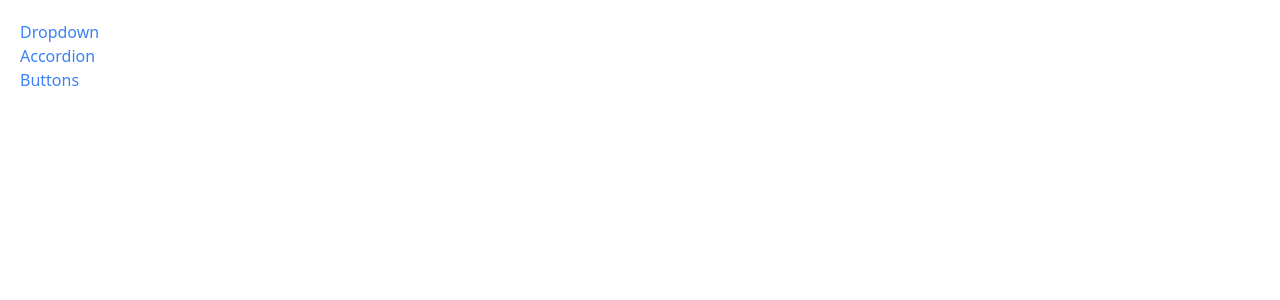
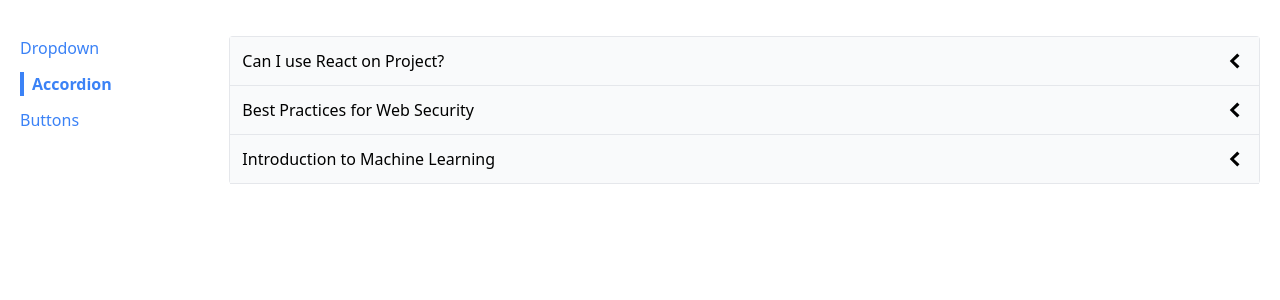
Before and after one commit to iamkrishna73/React-Comps, a React (Vite) app: page /accordion in a window 1280 px wide. Shown: the top 300 px of the page. Built offline with nearby package versions, Linux system fonts and the light colour scheme.

Commit message:
added style to navigation

```diff
--- a/src/App.jsx
+++ b/src/App.jsx
@@ -1,20 +1,24 @@
 import Link from './components/Link';
 import Route from './components/Route';
 import Sidebar from './components/Sidebar';
-import AccordianPage from './Pages/AccordianPage';
+import AccordionPage from './Pages/AccordianPage';
 import DropDownPage from './Pages/DropDownPage';
+import ButtonsPage from './Pages/ButtonsPage';
 
 function App() {
   return (
-    <div>
-       <Sidebar/>
+    <div className="container mx-auto grid grid-cols-6 gap-4 mt-4">
+      <Sidebar />
 
-      <div>
-        <Route path='/accordian'>
-          <AccordianPage />
-        </Route>
+      <div className="col-span-5">
         <Route path='/'>
           <DropDownPage />
+        </Route>
+        <Route path='/accordion'>
+          <AccordionPage />
+        </Route>
+        <Route path='/buttons'>
+          <ButtonsPage />
         </Route>
       </div>
     </div>
--- a/src/Pages/AccordianPage.jsx
+++ b/src/Pages/AccordianPage.jsx
@@ -1,7 +1,7 @@
 import { useState } from "react";
-import Accordian from "../components/Accordian";
+import Accordion from "../components/Accordion";
 
-function AccordianPage() {
+function AccordionPage() {
   const items = [
     {
       id: "ksk479jsk0",
@@ -22,7 +22,7 @@ function AccordianPage() {
     },
   ];
 
-  return <Accordian items={items} />;
+  return <Accordion items={items} />;
 }
 
-export default AccordianPage;
+export default AccordionPage;
--- a/src/components/Accordian.jsx
+++ b/src/components/Accordion.jsx
@@ -1,7 +1,7 @@
 import React, { useState } from "react";
 import { GoChevronDown, GoChevronLeft } from "react-icons/go";
 
-const Accordian = ({ items }) => {
+const Accordion = ({ items }) => {
   const [expandedIndex, setExpandedIndex] = useState(-1);
 
   const handleClick = (nextIndex) => {
@@ -39,4 +39,4 @@ const Accordian = ({ items }) => {
   return <div className="border-x border-t rounded">{renderList}</div>;
 };
 
-export default Accordian;
+export default Accordion;
--- a/src/components/Link.jsx
+++ b/src/components/Link.jsx
@@ -1,19 +1,27 @@
 import classNames from 'classnames';
 import useNavigaton from '../hooks/use-navigation';
 
-function Link({ to, children }) {
-  const { navigate } = useNavigaton();
+function Link({ to, children, className, activeClassName }) {
+  const { navigate, currentPath } = useNavigaton();
 
-  const classes = classNames('text-blue-500')
+  const classes = classNames(
+    'text-blue-500',
+    className,
+    currentPath === to && activeClassName
+  );
 
   const handleClick = (event) => {
-    if(event.metakey || event.ctrlkey) {
+    if (event.metakey || event.ctrlkey) {
       return;
     }
     event.preventDefault();
     navigate(to);
   };
-  return <a className={classes} href={to} onClick={handleClick}> {children}</a>;
+  return (
+    <a className={classes} href={to} onClick={handleClick}>
+      {children}
+    </a>
+  );
 }
 
 export default Link;
--- a/src/components/Sidebar.jsx
+++ b/src/components/Sidebar.jsx
@@ -1,22 +1,30 @@
-import Link from "./Link"
+import Link from './Link';
 
 function Sidebar() {
-    const links = [
-        {label: 'Dropdown', path: '/'},
-        {label: 'Accordion', path: 'accordion'},
-        {label: 'Buttons', path: '/buttons'}
-    ]
+  const links = [
+    { label: 'Dropdown', path: '/' },
+    { label: 'Accordion', path: '/accordion' },
+    { label: 'Buttons', path: '/buttons' },
+  ];
 
-    const renderLists = links.map((link)=> {
-        return <Link key={link.label} to={link.path} >{link.label}</Link>
+  const renderLists = links.map((link) => {
+    return (
+      <Link
+        key={link.label}
+        to={link.path}
+        className='mb-3'
+        activeClassName='font-bold border-l-4 border-blue-500 pl-2'
+      >
+        {link.label}
+      </Link>
+    );
+  });
 
-    })
-
-    return (
-        <div className="sticky top-0 overflow-y-scroll flex flex-col">
-            {renderLists}
-        </div>
-    )
+  return (
+    <div className='sticky top-0 overflow-y-scroll flex flex-col'>
+      {renderLists}
+    </div>
+  );
 }
 
 export default Sidebar;
```
